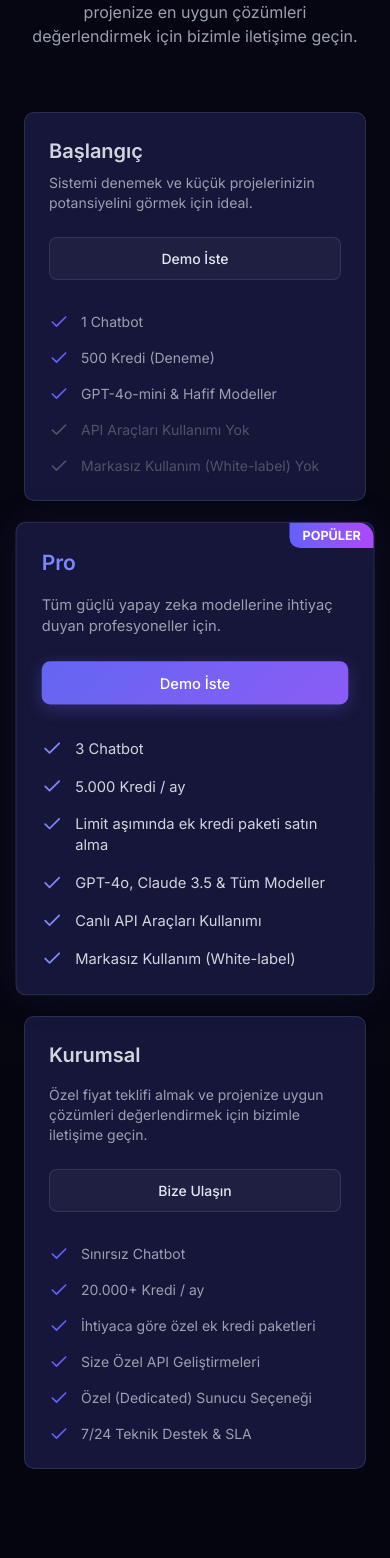
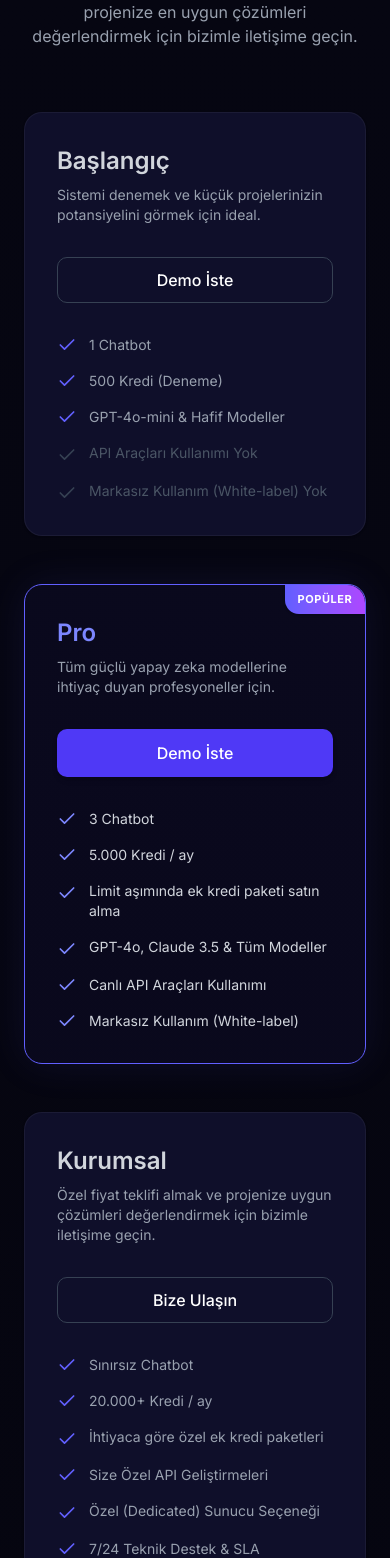
Before and after one commit to bcilak/NexusChat-SaaS, a Next.js app in the folder frontend/: page / in a window 390 px wide. Shown: the part 8091-9649 px from the top of the page. Built offline with nearby package versions, Linux system fonts and the light colour scheme; no server answers.

Commit message:
style(frontend): Fix contrast issues and spacing for dark/light mode and responsiveness in Pricing component

```diff
--- a/frontend/src/components/landing/Pricing.tsx
+++ b/frontend/src/components/landing/Pricing.tsx
@@ -118,33 +118,33 @@ export function Pricing() {
     <section id="pricing" className="py-24 relative z-10">
       <div className="max-w-7xl mx-auto px-6">
         <div className="text-center mb-16">
-          <h2 className="text-3xl md:text-5xl font-bold mb-4">Paket İçeriklerimiz</h2>
-          <p className="text-gray-400 max-w-xl mx-auto mb-10">
+          <h2 className="text-3xl md:text-5xl font-bold mb-4 text-gray-900 dark:text-white">Paket İçeriklerimiz</h2>
+          <p className="text-gray-600 dark:text-gray-400 max-w-xl mx-auto mb-10">
             İhtiyacınıza uygun paketleri inceleyin ve projenize en uygun çözümleri değerlendirmek için bizimle iletişime geçin.
           </p>
         </div>
 
-        <div className="grid md:grid-cols-3 gap-8 max-w-5xl mx-auto">
+        <div className="grid md:grid-cols-3 gap-8 max-w-6xl mx-auto">
           {/* Hobby */}
           <motion.div
             initial={{ opacity: 0, y: 20 }}
             whileInView={{ opacity: 1, y: 0 }}
             viewport={{ once: true }}
-            className="card bg-[#0f0f2a] border-white/5"
+            className="bg-white dark:bg-[#0f0f2a] border border-gray-200 dark:border-white/5 rounded-2xl p-8 flex flex-col shadow-sm"
           >
-            <h3 className="text-xl font-semibold mb-2 text-gray-300">Başlangıç</h3>
+            <h3 className="text-2xl font-semibold mb-2 text-gray-900 dark:text-gray-300">Başlangıç</h3>
 
-            <p className="text-sm text-gray-400 mb-6">Sistemi denemek ve küçük projelerinizin potansiyelini görmek için ideal.</p>
+            <p className="text-sm text-gray-600 dark:text-gray-400 mb-8 md:h-10">Sistemi denemek ve küçük projelerinizin potansiyelini görmek için ideal.</p>
             <ContactDialog defaultPlan="Başlangıç">
-              <button className="btn btn-secondary w-full mb-8">Demo İste</button>
+              <button className="w-full mb-8 py-2.5 rounded-lg border border-gray-200 dark:border-gray-700 bg-gray-50 hover:bg-gray-100 dark:bg-transparent dark:hover:bg-gray-800 transition-colors text-gray-900 dark:text-white font-medium">Demo İste</button>
             </ContactDialog>
 
-            <ul className="space-y-4 text-sm text-gray-400">
-              <li className="flex gap-3"><Check className="w-5 h-5 text-indigo-500 shrink-0" />1 Chatbot</li>
-              <li className="flex gap-3"><Check className="w-5 h-5 text-indigo-500 shrink-0" />500 Kredi (Deneme)</li>
-              <li className="flex gap-3"><Check className="w-5 h-5 text-indigo-500 shrink-0" />GPT-4o-mini & Hafif Modeller</li>
-              <li className="flex gap-3 text-gray-600"><Check className="w-5 h-5 text-gray-600 shrink-0" />API Araçları Kullanımı Yok</li>
-              <li className="flex gap-3 text-gray-600"><Check className="w-5 h-5 text-gray-600 shrink-0" />Markasız Kullanım (White-label) Yok</li>
+            <ul className="space-y-4 text-sm text-gray-600 dark:text-gray-400 flex-1">
+              <li className="flex gap-3 items-center"><Check className="w-5 h-5 text-indigo-500 shrink-0" />1 Chatbot</li>
+              <li className="flex gap-3 items-center"><Check className="w-5 h-5 text-indigo-500 shrink-0" />500 Kredi (Deneme)</li>
+              <li className="flex gap-3 items-center"><Check className="w-5 h-5 text-indigo-500 shrink-0" />GPT-4o-mini & Hafif Modeller</li>
+              <li className="flex gap-3 text-gray-400 dark:text-gray-600"><Check className="w-5 h-5 text-gray-300 dark:text-gray-700 shrink-0 mt-0.5" /><span>API Araçları Kullanımı Yok</span></li>
+              <li className="flex gap-3 text-gray-400 dark:text-gray-600"><Check className="w-5 h-5 text-gray-300 dark:text-gray-700 shrink-0 mt-0.5" /><span>Markasız Kullanım (White-label) Yok</span></li>
             </ul>
           </motion.div>
 
@@ -154,25 +154,25 @@ export function Pricing() {
             whileInView={{ opacity: 1, y: 0 }}
             viewport={{ once: true }}
             transition={{ delay: 0.1 }}
-            className="card relative border-indigo-500 bg-indigo-900/10 shadow-[0_0_40px_rgba(99,102,241,0.1)] scale-105 z-10"
+            className="relative border border-indigo-200 dark:border-indigo-500 bg-indigo-50 dark:bg-indigo-900/10 shadow-[0_0_40px_rgba(99,102,241,0.1)] rounded-2xl p-8 md:scale-105 z-10 flex flex-col mt-4 md:mt-0"
           >
-            <div className="absolute top-0 right-0 bg-gradient-to-r from-indigo-500 to-purple-500 text-xs font-bold px-3 py-1 rounded-bl-lg rounded-tr-xl flex items-center justify-center min-w-10 z-20">
+            <div className="absolute top-0 right-0 bg-gradient-to-r from-indigo-500 to-purple-500 text-white text-[11px] font-bold px-3 py-1.5 rounded-bl-xl rounded-tr-2xl flex items-center justify-center min-w-[80px] shadow-sm tracking-wider uppercase z-20">
               POPÜLER
             </div>
-            <h3 className="text-xl font-semibold mb-2 text-indigo-400">Pro</h3>
+            <h3 className="text-2xl font-semibold mb-2 text-indigo-600 dark:text-indigo-400">Pro</h3>
 
-            <p className="text-sm text-gray-400 mb-6 mt-4">Tüm güçlü yapay zeka modellerine ihtiyaç duyan profesyoneller için.</p>
+            <p className="text-sm text-gray-600 dark:text-gray-400 mb-8 md:h-10">Tüm güçlü yapay zeka modellerine ihtiyaç duyan profesyoneller için.</p>
             <ContactDialog defaultPlan="Pro">
-              <button className="btn btn-primary w-full mb-8 py-3">Demo İste</button>
+              <button className="w-full mb-8 py-3 rounded-lg bg-indigo-600 hover:bg-indigo-700 text-white transition-colors font-medium shadow-md">Demo İste</button>
             </ContactDialog>
 
-            <ul className="space-y-4 text-sm text-gray-300">
-              <li className="flex gap-3"><Check className="w-5 h-5 text-indigo-400 shrink-0" />3 Chatbot</li>
-              <li className="flex gap-3"><Check className="w-5 h-5 text-indigo-400 shrink-0" />5.000 Kredi / ay</li>
-              <li className="flex gap-3"><Check className="w-5 h-5 text-indigo-400 shrink-0" />Limit aşımında ek kredi paketi satın alma</li>
-              <li className="flex gap-3"><Check className="w-5 h-5 text-indigo-400 shrink-0" />GPT-4o, Claude 3.5 & Tüm Modeller</li>
-              <li className="flex gap-3"><Check className="w-5 h-5 text-indigo-400 shrink-0" />Canlı API Araçları Kullanımı</li>
-              <li className="flex gap-3"><Check className="w-5 h-5 text-indigo-400 shrink-0" />Markasız Kullanım (White-label)</li>
+            <ul className="space-y-4 text-sm text-gray-800 dark:text-gray-300 flex-1">
+              <li className="flex gap-3 items-center"><Check className="w-5 h-5 text-indigo-600 dark:text-indigo-400 shrink-0" />3 Chatbot</li>
+              <li className="flex gap-3 items-center"><Check className="w-5 h-5 text-indigo-600 dark:text-indigo-400 shrink-0" />5.000 Kredi / ay</li>
+              <li className="flex gap-3"><Check className="w-5 h-5 text-indigo-600 dark:text-indigo-400 shrink-0 mt-0.5" /><span>Limit aşımında ek kredi paketi satın alma</span></li>
+              <li className="flex gap-3"><Check className="w-5 h-5 text-indigo-600 dark:text-indigo-400 shrink-0 mt-0.5" /><span>GPT-4o, Claude 3.5 & Tüm Modeller</span></li>
+              <li className="flex gap-3 items-center"><Check className="w-5 h-5 text-indigo-600 dark:text-indigo-400 shrink-0" />Canlı API Araçları Kullanımı</li>
+              <li className="flex gap-3 items-center"><Check className="w-5 h-5 text-indigo-600 dark:text-indigo-400 shrink-0" />Markasız Kullanım (White-label)</li>
             </ul>
           </motion.div>
 
@@ -182,22 +182,22 @@ export function Pricing() {
             whileInView={{ opacity: 1, y: 0 }}
             viewport={{ once: true }}
             transition={{ delay: 0.2 }}
-            className="card bg-[#0f0f2a] border-white/5"
+            className="bg-white dark:bg-[#0f0f2a] border border-gray-200 dark:border-white/5 rounded-2xl p-8 flex flex-col shadow-sm mt-4 md:mt-0"
           >
-            <h3 className="text-xl font-semibold mb-2 text-gray-300">Kurumsal</h3>
+            <h3 className="text-2xl font-semibold mb-2 text-gray-900 dark:text-gray-300">Kurumsal</h3>
 
-            <p className="text-sm text-gray-400 mb-6 mt-4">Özel fiyat teklifi almak ve projenize uygun çözümleri değerlendirmek için bizimle iletişime geçin.</p>
+            <p className="text-sm text-gray-600 dark:text-gray-400 mb-8 md:h-10">Özel fiyat teklifi almak ve projenize uygun çözümleri değerlendirmek için bizimle iletişime geçin.</p>
             <ContactDialog defaultPlan="Kurumsal">
-              <button className="btn btn-secondary w-full mb-8">Bize Ulaşın</button>
+              <button className="w-full mb-8 py-2.5 rounded-lg border border-gray-200 dark:border-gray-700 bg-gray-50 hover:bg-gray-100 dark:bg-transparent dark:hover:bg-gray-800 transition-colors text-gray-900 dark:text-white font-medium">Bize Ulaşın</button>
             </ContactDialog>
 
-            <ul className="space-y-4 text-sm text-gray-400">
-              <li className="flex gap-3"><Check className="w-5 h-5 text-indigo-500 shrink-0" />Sınırsız Chatbot</li>
-              <li className="flex gap-3"><Check className="w-5 h-5 text-indigo-500 shrink-0" />20.000+ Kredi / ay</li>
-              <li className="flex gap-3"><Check className="w-5 h-5 text-indigo-500 shrink-0" />İhtiyaca göre özel ek kredi paketleri</li>
-              <li className="flex gap-3"><Check className="w-5 h-5 text-indigo-500 shrink-0" />Size Özel API Geliştirmeleri</li>
-              <li className="flex gap-3"><Check className="w-5 h-5 text-indigo-500 shrink-0" />Özel (Dedicated) Sunucu Seçeneği</li>
-              <li className="flex gap-3"><Check className="w-5 h-5 text-indigo-500 shrink-0" />7/24 Teknik Destek & SLA</li>
+            <ul className="space-y-4 text-sm text-gray-600 dark:text-gray-400 flex-1">
+              <li className="flex gap-3 items-center"><Check className="w-5 h-5 text-indigo-500 shrink-0" />Sınırsız Chatbot</li>
+              <li className="flex gap-3 items-center"><Check className="w-5 h-5 text-indigo-500 shrink-0" />20.000+ Kredi / ay</li>
+              <li className="flex gap-3 text-gray-600 dark:text-gray-400"><Check className="w-5 h-5 text-indigo-500 shrink-0 mt-0.5" /><span>İhtiyaca göre özel ek kredi paketleri</span></li>
+              <li className="flex gap-3 items-center"><Check className="w-5 h-5 text-indigo-500 shrink-0" />Size Özel API Geliştirmeleri</li>
+              <li className="flex gap-3 text-gray-600 dark:text-gray-400"><Check className="w-5 h-5 text-indigo-500 shrink-0 mt-0.5" /><span>Özel (Dedicated) Sunucu Seçeneği</span></li>
+              <li className="flex gap-3 items-center"><Check className="w-5 h-5 text-indigo-500 shrink-0" />7/24 Teknik Destek & SLA</li>
             </ul>
           </motion.div>
         </div>
```
